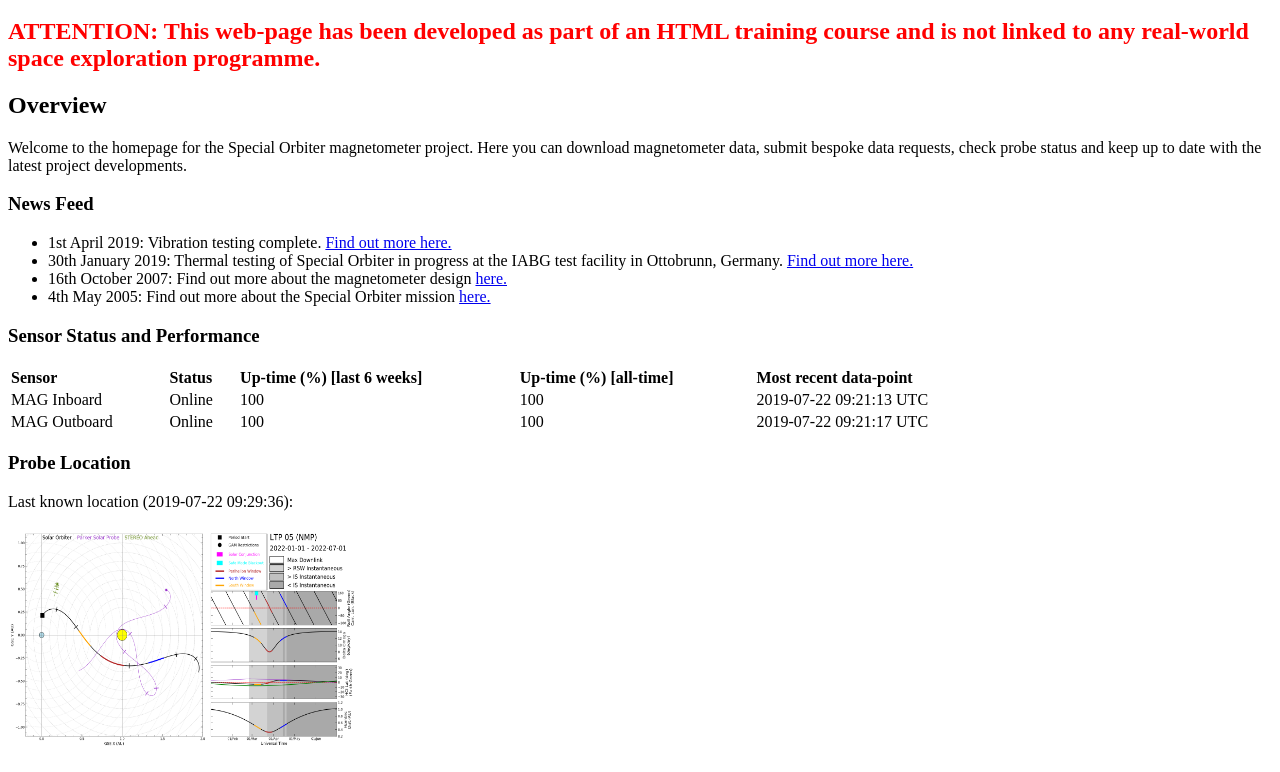
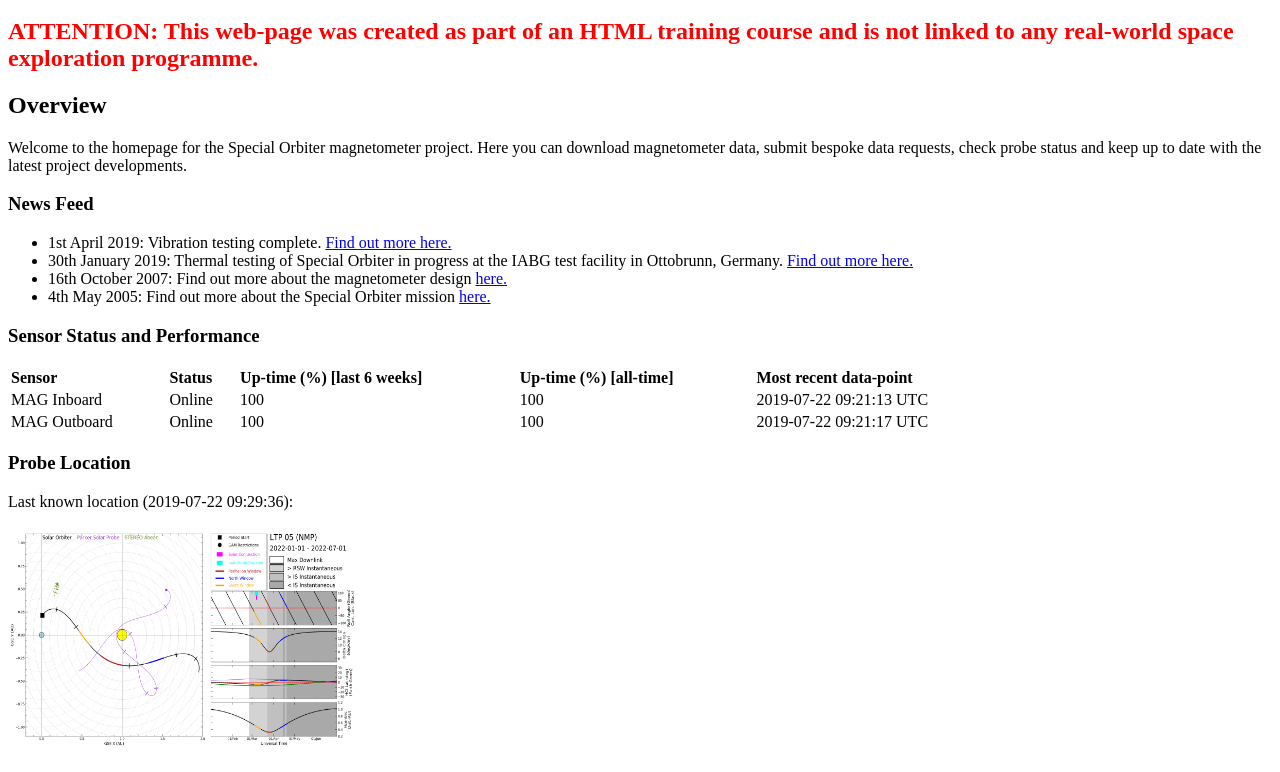
Before and after one commit to vsevans/vsevans.github.io, a plain HTML site: page index.html in a window 1280 px wide. Shown: the part 116-888 px from the top of the page. Drawn offline with Linux system fonts and the light colour scheme.

Commit message:
Add files via upload

```diff
--- a/index.html
+++ b/index.html
@@ -30,7 +30,7 @@
 	</nav>
 	<div class="margins">
 
-	<h2 class="disclaimer">ATTENTION: This web-page has been developed as part of an HTML training course and is not linked to any real-world space exploration programme.</h2>
+	<h2 class="disclaimer">ATTENTION: This web-page was created as part of an HTML training course and is not linked to any real-world space exploration programme.</h2>
 
 
 	<h2>Overview</h2>
```
